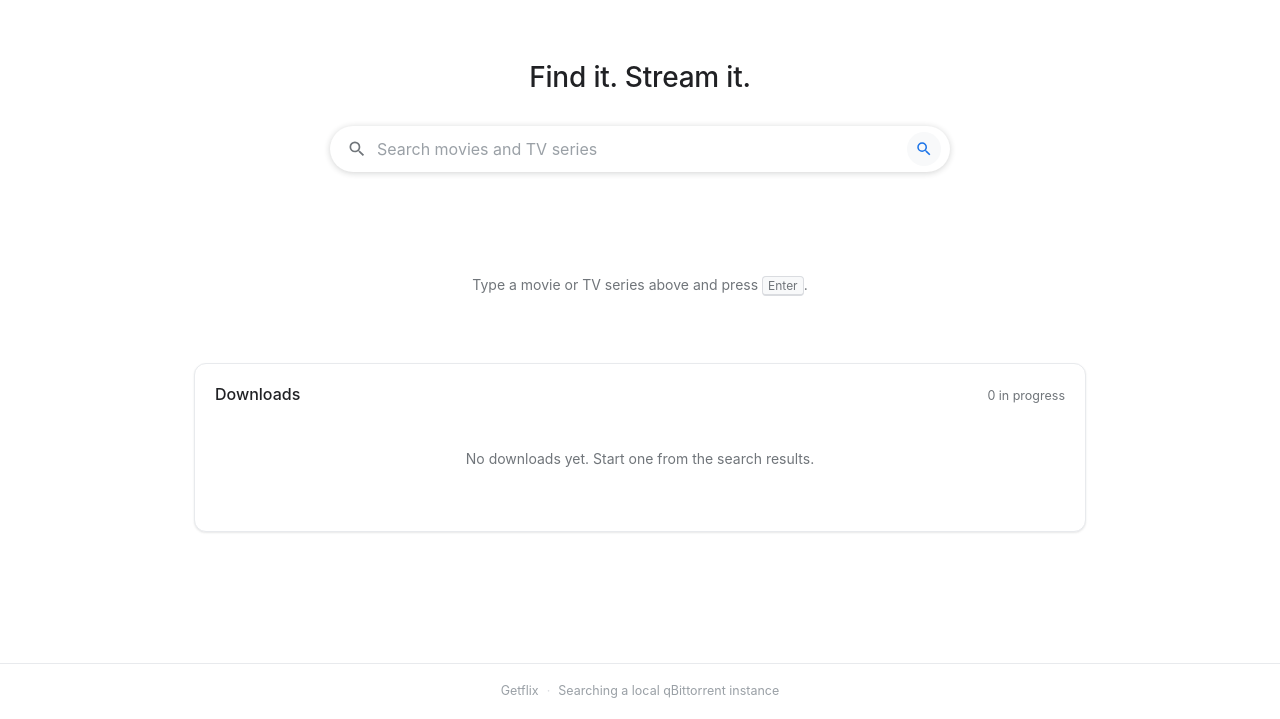
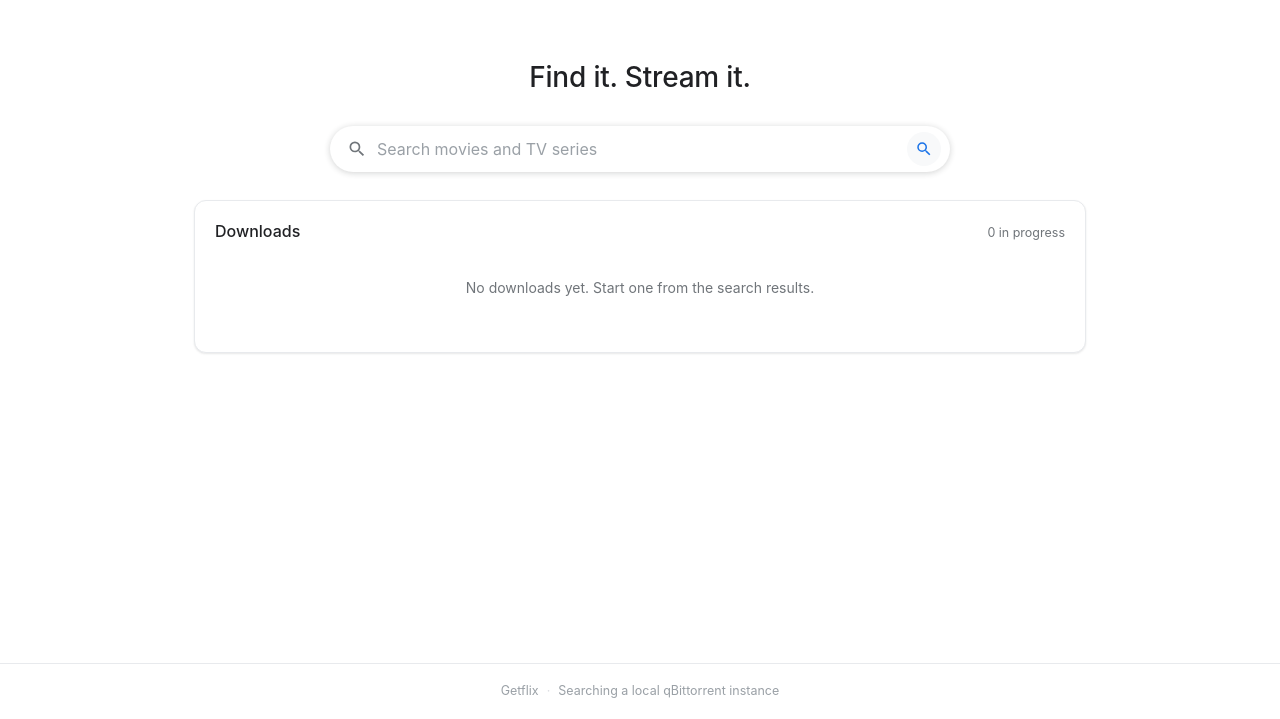
Before and after one commit to steventux/getflix-opencode, a Flask app: page / in a window 1280 px wide. Shown: the part 81-800 px from the top of the page. Run offline with Flask 3, Linux system fonts and the light colour scheme; data that the repository does not hold is empty; parts of the project's set-up code (start-up, migrations or seed data) failed here and were passed over.

Commit message:
Remove instructions span

```diff
--- a/src/getflix/static/css/app.css
+++ b/src/getflix/static/css/app.css
@@ -136,7 +136,7 @@ a:hover {
 
 /* ------------------------------------------------------------------ hero */
 .hero {
-  padding: 56px 0 24px;
+  padding: 56px 0 8px;
   text-align: center;
 }
 
@@ -226,13 +226,20 @@ a:hover {
 }
 
 .search-indicator {
-  display: flex;
+  /* Only takes up space while a search is running, so the results and the
+     downloads panel stay close to the search box. */
+  display: none;
   align-items: center;
   justify-content: center;
   gap: 10px;
   margin-top: 16px;
   color: var(--muted);
   font-size: 13px;
+}
+
+.search-indicator.htmx-request,
+.search-form.htmx-request .search-indicator {
+  display: flex;
 }
 
 .spinner {
@@ -340,7 +347,7 @@ a:hover {
 
 /* ---------------------------------------------------------------- results */
 .results-section {
-  margin-top: 12px;
+  margin-top: 8px;
 }
 
 .results-header {
@@ -372,7 +379,7 @@ a:hover {
   color: var(--muted);
   font-size: 14px;
   text-align: center;
-  padding: 28px 12px;
+  padding: 20px 12px;
 }
 
 .hint-empty {
@@ -383,16 +390,6 @@ a:hover {
 .hint-strong {
   color: var(--text-soft);
   font-weight: 500;
-}
-
-kbd {
-  background: var(--surface-alt);
-  border: 1px solid var(--border);
-  border-bottom-width: 2px;
-  border-radius: 4px;
-  padding: 1px 5px;
-  font-family: var(--font);
-  font-size: 12px;
 }
 
 /* result list */
@@ -601,7 +598,7 @@ kbd {
 
 /* ----------------------------------------------------------------- panel */
 .downloads-section {
-  margin-top: 40px;
+  margin-top: 20px;
 }
 
 .panel {
@@ -768,7 +765,7 @@ kbd {
   }
 
   .hero {
-    padding: 36px 0 16px;
+    padding: 36px 0 8px;
   }
 
   .hero-title {
--- a/src/getflix/templates/partials/search_results.html
+++ b/src/getflix/templates/partials/search_results.html
@@ -12,11 +12,7 @@
       <strong>Search failed.</strong>
       <span>{{ error }}</span>
     </div>
-  {% elif not query %}
-    <p class="hint">
-      Type a movie or TV series above and press <kbd>Enter</kbd>.
-    </p>
-  {% else %}
+  {% elif query %}
     <div class="results-header">
       <div class="results-count">
         <strong>{{ total }}</strong>
```
Also changed, not shown: tests/test_views.py (+5 -2 lines).
